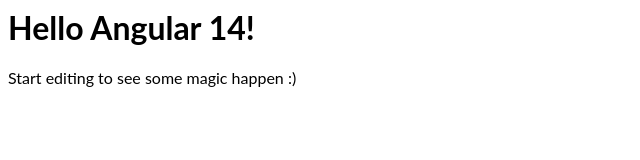
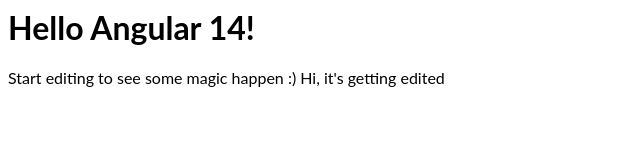
Before and after one commit to mayurgudi/shoppingApp, an Angular app: page / in a window 1280 px wide. Shown: the top 160 px of the page, without its empty margins (0-640 px from the left). Built offline with nearby package versions, Linux system fonts and the light colour scheme.

Commit message:
Update app.component.html

```diff
--- a/src/app/app.component.html
+++ b/src/app/app.component.html
@@ -1,4 +1,5 @@
 <hello name="{{ name }}"></hello>
 <p>
   Start editing to see some magic happen :)
+  Hi, it's getting edited
 </p>
```
